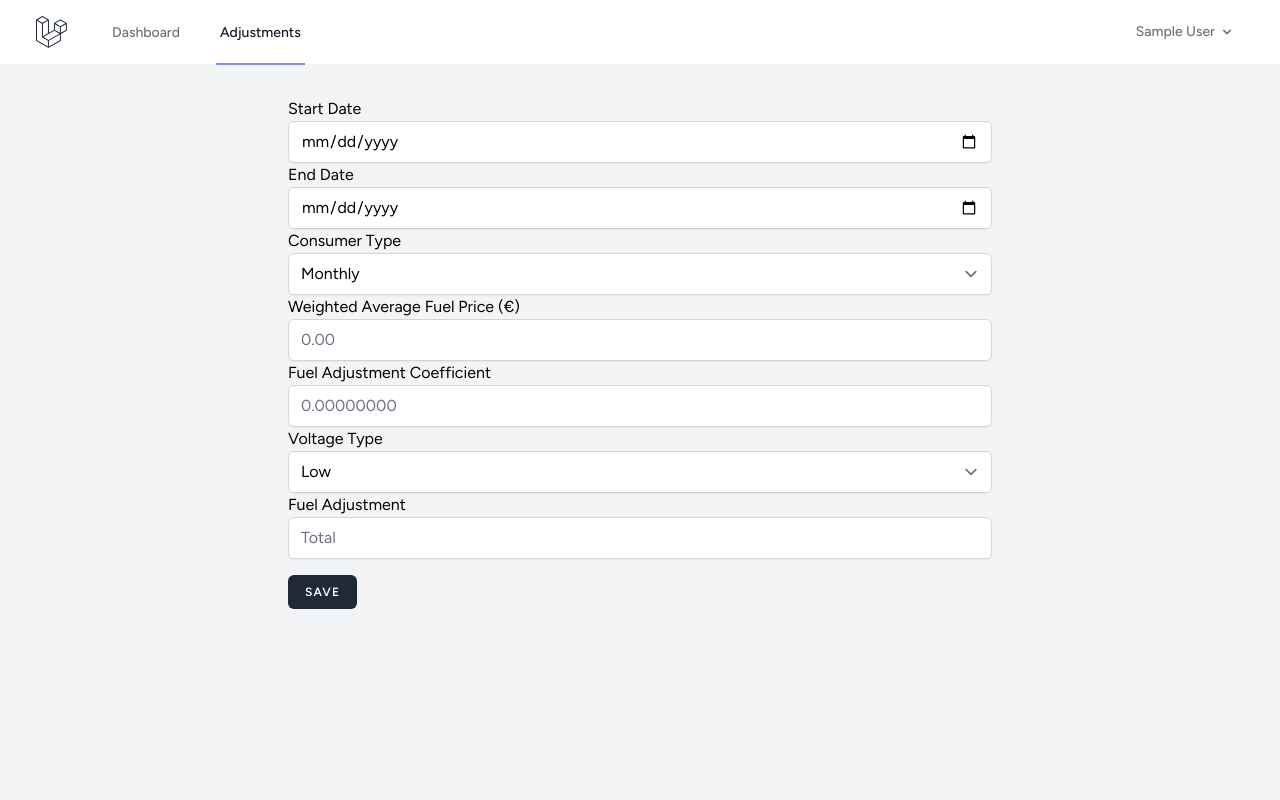
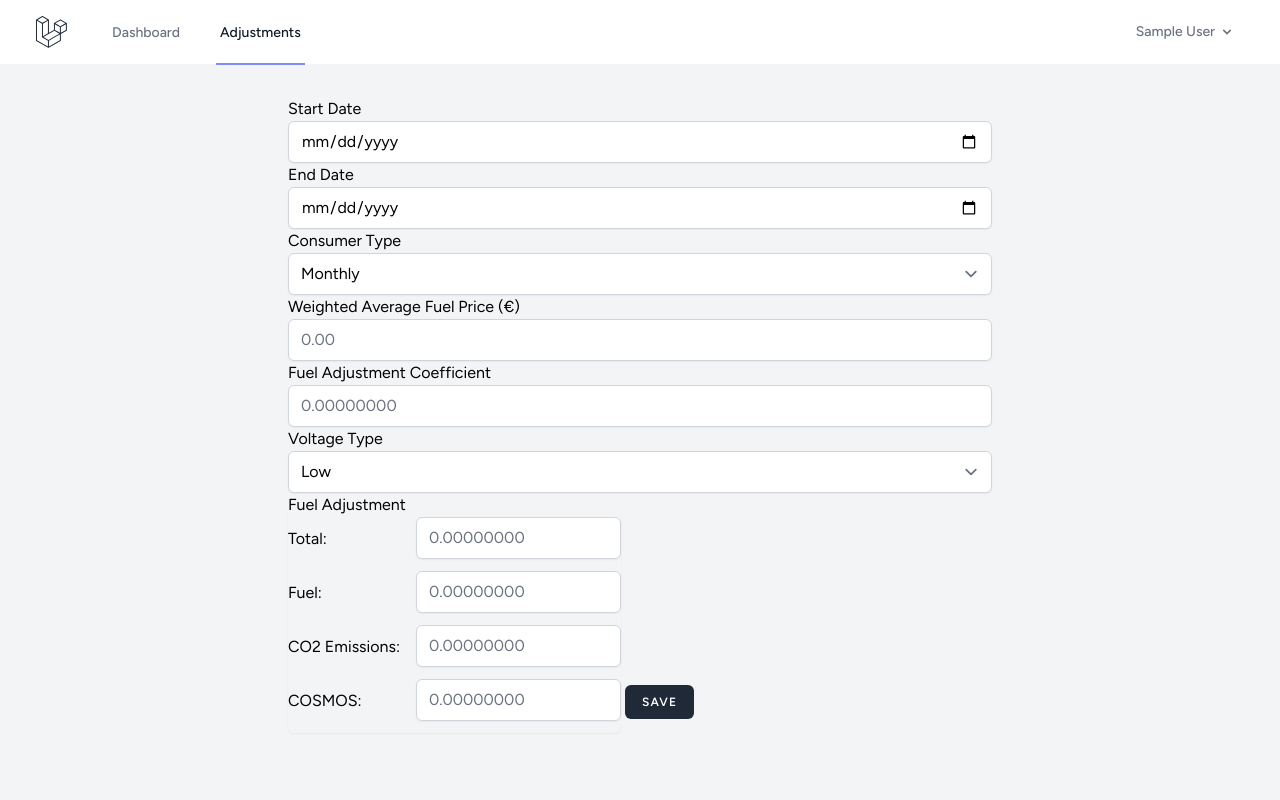
Before and after one commit to gregcy/eacprice, a Laravel app: page /adjustments in a window 1280 px wide. Run offline with Laravel 10, Linux system fonts and the light colour scheme; the visitor is signed in with stand-in values (Sample User, id 1); style sheets or scripts are compiled from the project's sources.

Commit message:
Fuel Price Adjustment form

```diff
--- a/app/Http/Controllers/FuelPriceAdjustmentController.php
+++ b/app/Http/Controllers/FuelPriceAdjustmentController.php
@@ -4,7 +4,7 @@ namespace App\Http\Controllers;
 
 use App\Models\FuelPriceAdjustment;
 use Illuminate\Http\Request;
-use Illuminate\Http\Response;
+use Illuminate\Http\RedirectResponse;
 use Illuminate\View\View;
 
 class FuelPriceAdjustmentController extends Controller
@@ -28,9 +28,14 @@ class FuelPriceAdjustmentController extends Controller
     /**
      * Store a newly created resource in storage.
      */
-    public function store(Request $request)
+    public function store(Request $request):RedirectResponse
     {
-        //
+        $validated = $request->validate([
+
+            'message' => 'required|string|max:255',
+
+        ]);
+        return redirect(route('chirps.index'));
     }
 
     /**
--- a/resources/views/fuel-price-adjustment/index.blade.php
+++ b/resources/views/fuel-price-adjustment/index.blade.php
@@ -2,26 +2,26 @@
     <div class="max-w-3xl mx-auto p-4 sm:p-6 lg:p-8">
         <form method="POST" action="{{ route('adjustments.store') }}">
             @csrf
-            <label for="start_date">{{ __('Start Date') }}</label>
+            <label for="start-date">{{ __('Start Date') }}</label>
             <input type="date"
-                name="Start Date"
+                name="start-date"
                 class="block w-full border-gray-300 focus:border-indigo-300 focus:ring focus:ring-indigo-200 focus:ring-opacity-50 rounded-md shadow-sm"
             />
-            <label for="end_date">{{ __('End Date') }}</label>
+            <label for="end-date">{{ __('End Date') }}</label>
             <input type="date"
-                name="End Date"
+                name="end-date"
                 class="block w-full border-gray-300 focus:border-indigo-300 focus:ring focus:ring-indigo-200 focus:ring-opacity-50 rounded-md shadow-sm"
             />
-            <label for="consumer_type">{{ __('Consumer Type') }}</label>
-            <select name="consumer_type"
+            <label for="consumer-type">{{ __('Consumer Type') }}</label>
+            <select name="consumer-type"
                 class="block w-full border-gray-300 focus:border-indigo-300 focus:ring focus:ring-indigo-200 focus:ring-opacity-50 rounded-md shadow-sm"
             >
                 <option value="monthly">{{ __('Monthly') }}</option>
                 <option value="bi-monthly">{{ __('Bi-Monthly') }}</option>
             </select>
-            <label for="Weighted Average Fuel Price">{{ __('Weighted Average Fuel Price  (€)') }}</label>
+            <label for="weighted-average-fuel-price">{{ __('Weighted Average Fuel Price  (€)') }}</label>
             <input type="number"
-                name="Weighted Average Fuel Price"
+                name="weighted-average-fuel-price"
                 step="0.01"
                 min="0"
                 placeholder="0.00"
@@ -35,23 +35,57 @@
                 placeholder="0.00000000"
                 class="block w-full border-gray-300 focus:border-indigo-300 focus:ring focus:ring-indigo-200 focus:ring-opacity-50 rounded-md shadow-sm"
                 >
-            <label for="voltage_type">{{ __('Voltage Type') }}</label>
-            <select name="voltage_type"
+            <label for="voltage-type">{{ __('Voltage Type') }}</label>
+            <select name="voltage-type"
                 class="block w-full border-gray-300 focus:border-indigo-300 focus:ring focus:ring-indigo-200 focus:ring-opacity-50 rounded-md shadow-sm"
             >
                 <option value="low">{{ __('Low') }}</option>
                 <option value="medium">{{ __('Medium') }}</option>
                 <option value="high">{{ __('High') }}</option>
             </select>
-            <fieldset>
+            <fieldset class="inline-block grow border-gray-300 focus:border-indigo-300 focus:ring focus:ring-indigo-200 focus:ring-opacity-50 rounded-md shadow-sm"
+                        >
                 <legend>{{ __('Fuel Adjustment') }}</legend>
-                <input type="number"
-                    name="Fuel Adjustment"
-                    step="0.00000001"
-                    min="0"
-                    placeholder="Total"
-                    class="block w-full border-gray-300 focus:border-indigo-300 focus:ring focus:ring-indigo-200 focus:ring-opacity-50 rounded-md shadow-sm"
-                    >
+                <div class="flex w-full pb-3">
+                    <label for="total" class="inline w-32 align-middle pt-2.5 pr-2.5">{{ __('Total:') }}</label>
+                    <input type="number"
+                        name="total"
+                        step="0.00000001"
+                        min="0"
+                        placeholder="0.00000000"
+                        class="inline-block grow border-gray-300 focus:border-indigo-300 focus:ring focus:ring-indigo-200 focus:ring-opacity-50 rounded-md shadow-sm"
+                        >
+                </div>
+                <div class="flex w-full pb-3">
+                    <label for="fuel" class="inline w-32 align-middle pt-2.5 pr-2.5">{{ __('Fuel:') }}</label>
+                    <input type="number"
+                        name="fuel"
+                        step="0.00000001"
+                        min="0"
+                        placeholder="0.00000000"
+                        class="inline-block grow border-gray-300 focus:border-indigo-300 focus:ring focus:ring-indigo-200 focus:ring-opacity-50 rounded-md shadow-sm"
+                        >
+                </div>
+                <div class="flex w-full pb-3">
+                    <label for="co2-emissions" class="inline w-32 align-middle pt-2.5 pr-2.5">{{ __('CO2 Emissions:') }}</label>
+                    <input type="number"
+                        name="co2-emissions"
+                        step="0.00000001"
+                        min="0"
+                        placeholder="0.00000000"
+                        class="inline-block grow border-gray-300 focus:border-indigo-300 focus:ring focus:ring-indigo-200 focus:ring-opacity-50 rounded-md shadow-sm"
+                        >
+                </div>
+                <div class="flex w-full pb-3">
+                    <label for="cosmos" class="inline w-32 align-middle pt-2.5 pr-2.5">{{ __('COSMOS:') }}</label>
+                    <input type="number"
+                        name="cosmos"
+                        step="0.00000001"
+                        min="0"
+                        placeholder="0.00000000"
+                        class="inline-block grow border-gray-300 focus:border-indigo-300 focus:ring focus:ring-indigo-200 focus:ring-opacity-50 rounded-md shadow-sm"
+                        >
+                </div>
             </fieldset>
             <x-input-error :messages="$errors->get('message')" class="mt-2" />
             <x-primary-button class="mt-4">{{ __('Save') }}</x-primary-button>
```
